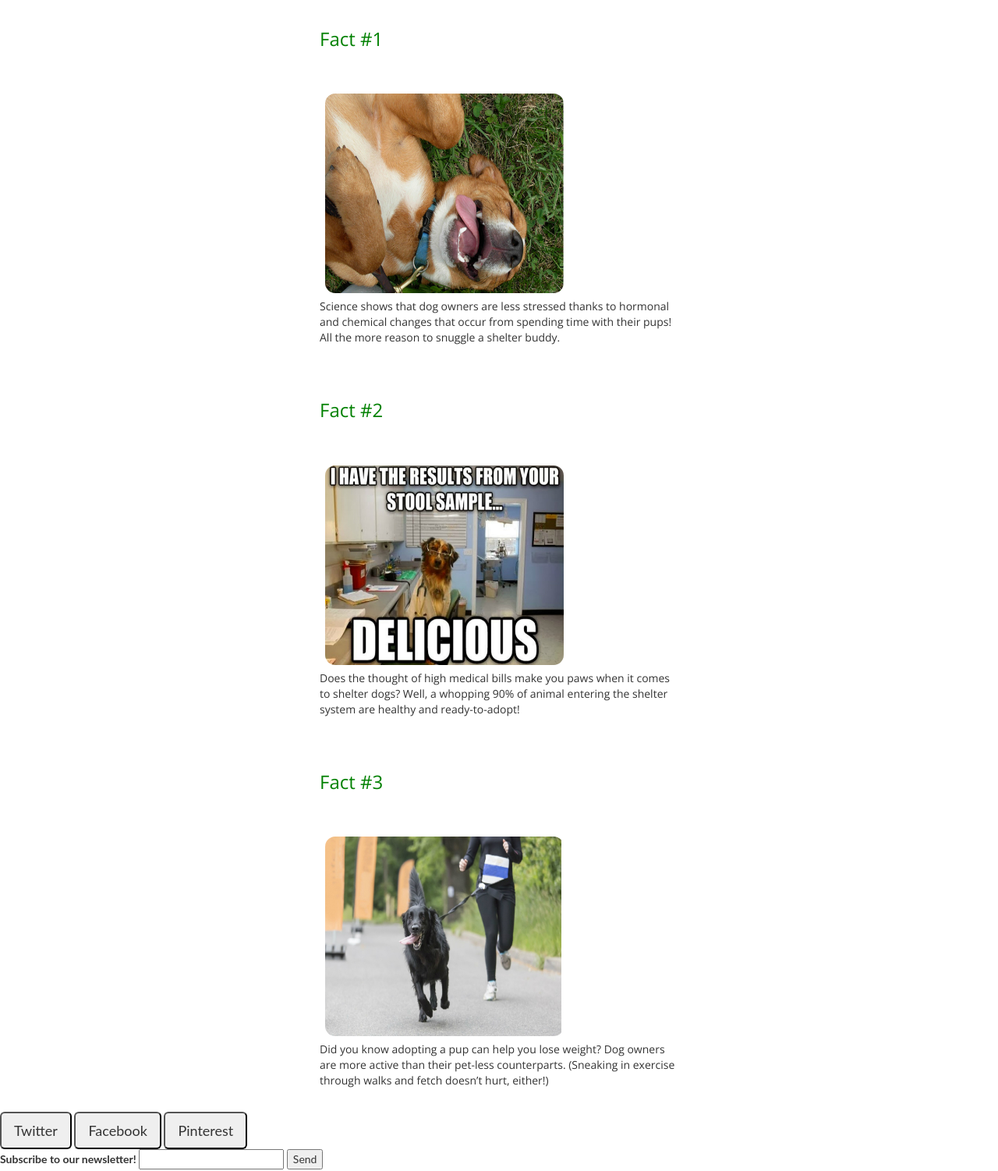
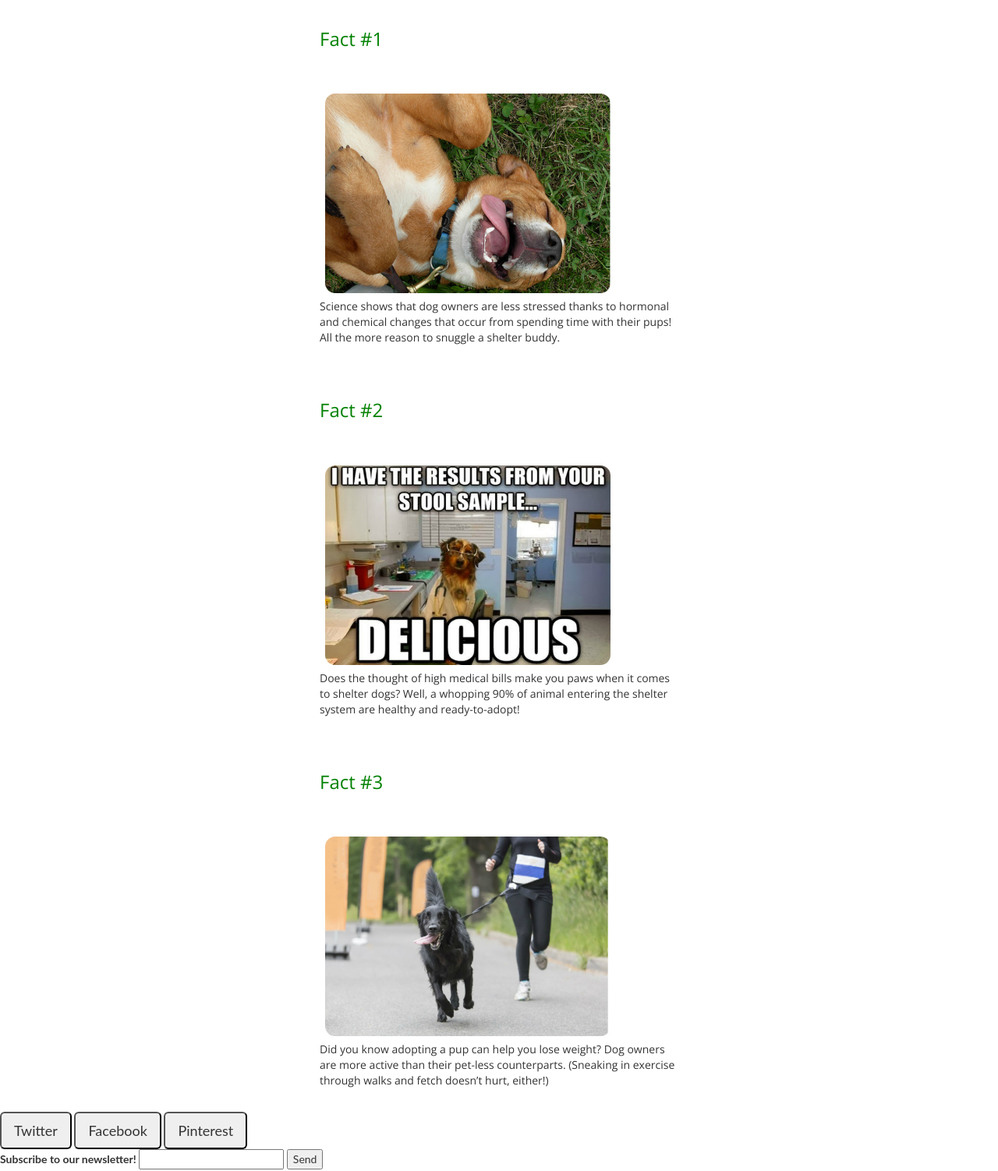
Before and after one commit to jojobaer/puppation, a plain HTML site: page index.html in a window 1280 px wide. Shown: the part 979-2481 px from the top of the page at 78% size. Drawn offline with nearby package versions, Linux system fonts and the light colour scheme.

Commit message:
Add files via upload

```diff
--- a/index.html
+++ b/index.html
@@ -124,21 +124,21 @@ body {font-family: "Lato"}
   <article>
   <h3>Fact #1</h3>
   <img src="Fact1.jpg"
-    style="width:320px;height:270px;">
+    style="width:380px;height:270px;">
     <p>Science shows that dog owners are less stressed thanks to hormonal and chemical changes that occur from spending time with their pups! All the more reason to snuggle a shelter buddy.
   </p>
   </article>
   <article>
   <h3>Fact #2</h3>
   <img src="Fact2.jpg"
-    style="width:320px;height:270px;">
+    style="width:380px;height:270px;">
     <p> Does the thought of high medical bills make you paws when it comes to shelter dogs? Well, a whopping 90% of animal entering the shelter system are healthy and ready-to-adopt!
   </p>
   </article>
   <article>
   <h3>Fact #3</h3>
   <img src="Fact3.jpg"
-    style="width:320px;height:270px;">
+    style="width:380px;height:270px;">
     <p> Did you know adopting a pup can help you lose weight? Dog owners are more active than their pet-less counterparts. (Sneaking in exercise through walks and fetch doesn’t hurt, either!)
   </p>
   </article>
```
